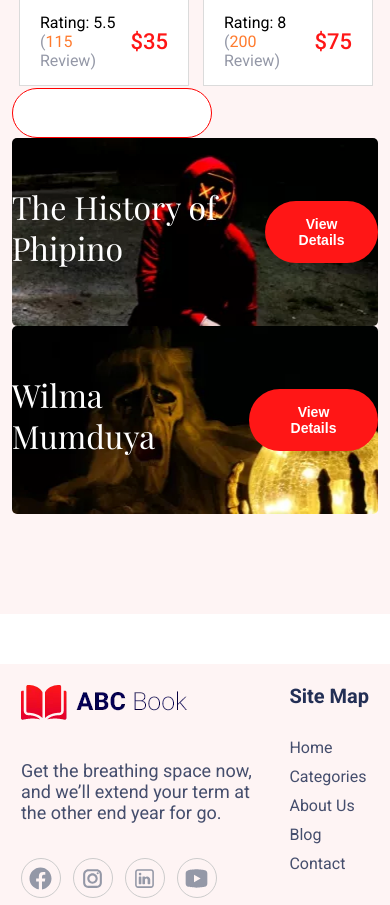
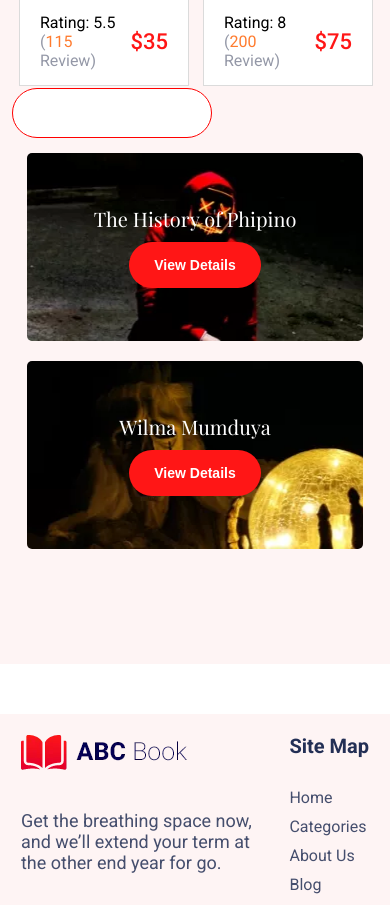
Before and after one commit to tornike2002/Ecommerce, a React (Vite) app: page / in a window 390 px wide. Shown: the part 2020-2925 px from the top of the page. Built offline with nearby package versions, Linux system fonts and the light colour scheme; a web font is replaced by a local one.

Commit message:
added responsive breakpoints to homeBanner component

```diff
--- a/src/components/homeBanner/HomeBanner.tsx
+++ b/src/components/homeBanner/HomeBanner.tsx
@@ -23,7 +23,7 @@ const HomeBanner: React.FC<HomeBannerProps> = ({
 export default HomeBanner;
 
 const HomeBannerMainContainer = styled.div<{ background: string }>`
-  max-width: 555px;
+  width: 49%;
   min-height: 188px;
   background: url(${(props) => props.background});
   background-repeat: no-repeat;
@@ -33,6 +33,15 @@ const HomeBannerMainContainer = styled.div<{ background: string }>`
   justify-content: space-around;
   align-items: center;
   border-radius: 5px;
+  padding: 10px;
+  @media screen and (max-width: 768px) {
+    width: 100%;
+  }
+  @media screen and (max-width: 768px) {
+    flex-direction: column;
+    justify-content: center;
+    align-items: center;
+  }
 `;
 
 const BannerTitle = styled.h1`
@@ -42,4 +51,7 @@ const BannerTitle = styled.h1`
   margin-bottom: 10px;
   color: #fff;
   font-family: "Playfair Display", serif;
+  @media screen and (max-width: 768px) {
+    font-size: 20px;
+  }
 `;
--- a/src/pages/Home.tsx
+++ b/src/pages/Home.tsx
@@ -102,7 +102,20 @@ const Home = () => {
 
     color: black;
   `;
+  // home banners
+  const HomeBannersContainer = styled.div`
+    display: flex;
+    align-items: center;
+    justify-content: space-between;
+    flex-wrap: wrap;
+    margin-top: 30px;
 
+    @media screen and (max-width: 768px) {
+      flex-direction: column;
+      gap: 20px;
+      margin: 15px;
+    }
+  `;
   // Styled button component
   const StyledButton = styled.button`
     width: 100%;
@@ -136,6 +149,7 @@ const Home = () => {
               <StyledButton>Browse More</StyledButton>
             </StyledDiv>
           </Link>
+          <HomeBannersContainer>
             <HomeBanner
               background={ban1}
               title="The History of Phipino"
@@ -146,6 +160,7 @@ const Home = () => {
               title="Wilma Mumduya"
               button="View Details"
             />
+          </HomeBannersContainer>
         </Container>
       </HomeBackground>
 
```
Lines whose indentation alone changed are shown as unchanged.
